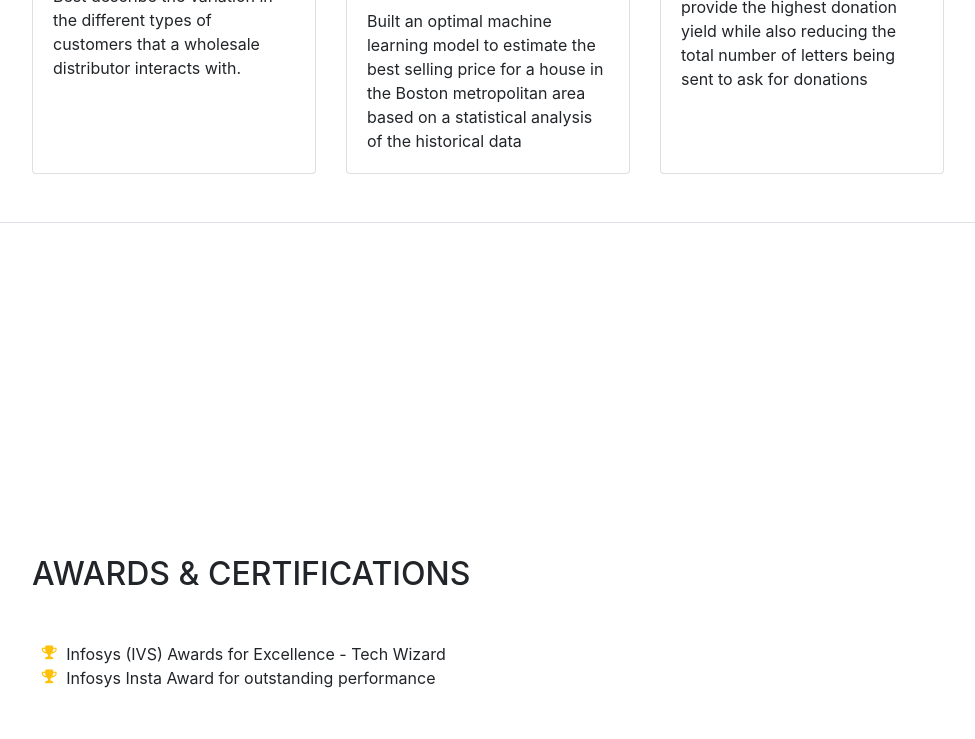
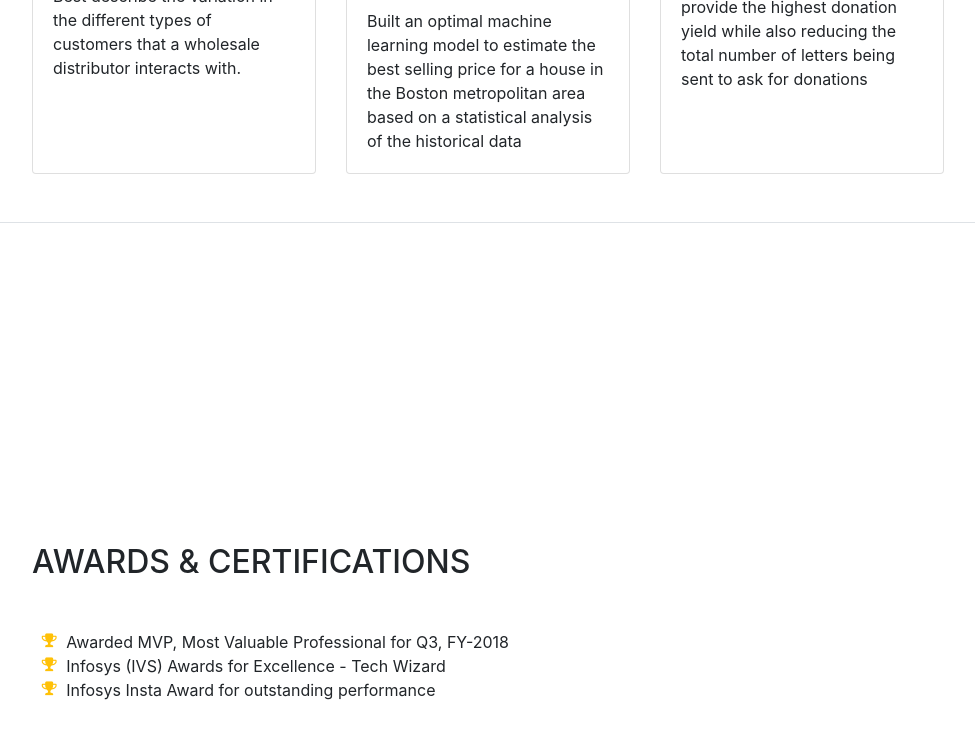
Before and after one commit to sai-charan-adurthi/sai-charan-adurthi.github.io, a website with bundled scripts: page index.html in a window 1280 px wide. Shown: the part 4076-4815 px from the top of the page, without its empty margins (288-1263 px from the left). Built offline with nearby package versions, Linux system fonts and the light colour scheme; a web font is replaced by a local one.

Commit message:
updated awards list

```diff
--- a/index.html
+++ b/index.html
@@ -311,6 +311,9 @@
           <h2 class="mb-5">Awards &amp; Certifications</h2>
           <ul class="fa-ul mb-0">
             <li>
+                <i class="fa-li fa fa-trophy text-warning"></i>
+                Awarded MVP, Most Valuable Professional for Q3, FY-2018</li>
+            <li>
               <i class="fa-li fa fa-trophy text-warning"></i>
               Infosys (IVS) Awards for Excellence - Tech Wizard</li>
             <li>
```
